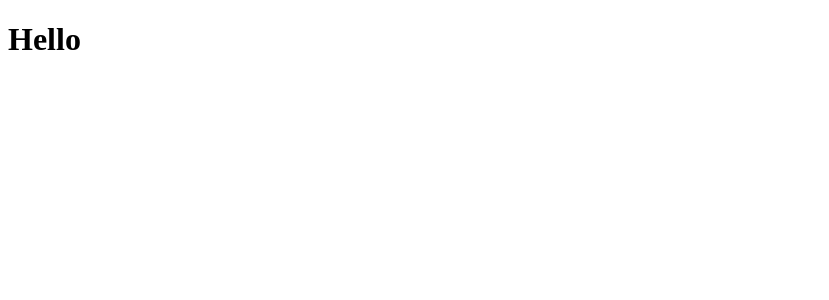
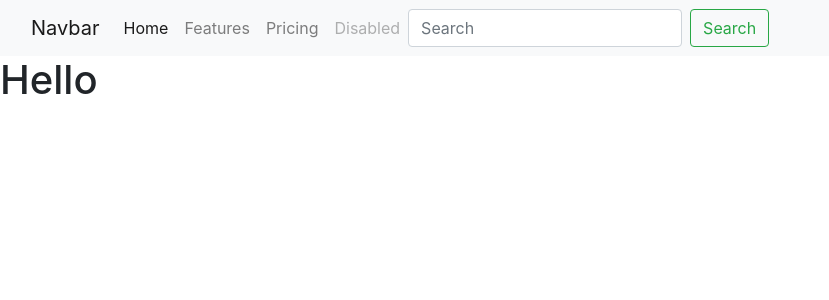
Before and after one commit to adrianleung5/WorldwideTravel, a Django app: page / in a window 1280 px wide. Before the commit the part shown is almost empty. Shown: the top 300 px of the page, without its empty margins (0-829 px from the left). Run offline with Django 3.2, Linux system fonts and the light colour scheme.

Commit message:
Create base html and header html

```diff
--- a/templates/base.html
+++ b/templates/base.html
@@ -1,12 +1,26 @@
+{% load static %}
+
 <!DOCTYPE html>
 <html lang="en">
 <head>
     <meta charset="UTF-8">
     <meta http-equiv="X-UA-Compatible" content="IE=edge">
     <meta name="viewport" content="width=device-width, initial-scale=1.0">
-    <title>Document</title>
+    {% block extra_css %}
+    <link rel="stylesheet" href="https://cdn.jsdelivr.net/npm/bootstrap@4.6.2/dist/css/bootstrap.min.css" integrity="sha384-xOolHFLEh07PJGoPkLv1IbcEPTNtaed2xpHsD9ESMhqIYd0nLMwNLD69Npy4HI+N" crossorigin="anonymous">
+    <link rel ="stylesheet" href = "{% static '/css/base.css' % }">
+    {% endblock %}
+
+    {% block onload_js %}
+    <script src="https://cdn.jsdelivr.net/npm/bootstrap@4.6.2/dist/js/bootstrap.bundle.min.js" integrity="sha384-Fy6S3B9q64WdZWQUiU+q4/2Lc9npb8tCaSX9FK7E8HnRr0Jz8D6OP9dO5Vg3Q9ct" crossorigin="anonymous"></script>
+    {% endblock %}
+
+    <title>Recipe sharing and Meal Planner - {% block title %} {% endblock %}</title>
 </head>
+
 <body>
+
+    {% include 'includes/header.html' %}
     <h1> Hello </h1>
 
 </body>
--- /dev/null
+++ b/templates/includes/header.html
@@ -0,0 +1,32 @@
+<header>
+    <nav class="navbar navbar-expand-lg navbar-light bg-light">
+        <div class = "container-fluid">
+            <a class="navbar-brand" href="#">Navbar</a>
+            <button class="navbar-toggler" type="button" data-toggle="collapse" data-target="#navbarNav" aria-controls="navbarNav" aria-expanded="false" aria-label="Toggle navigation">
+            <span class="navbar-toggler-icon"></span>
+            </button>
+            <div class="collapse navbar-collapse" id="navbarNav">
+            <ul class="navbar-nav">
+                <li class="nav-item active">
+                    <a class="nav-link" href="#">Home <span class="sr-only">(current)</span></a>
+                </li>
+                <li class="nav-item">
+                    <a class="nav-link" href="#">Features</a>
+                </li>
+                <li class="nav-item">
+                    <a class="nav-link" href="#">Pricing</a>
+                </li>
+                <li class="nav-item">
+                    <a class="nav-link disabled">Disabled</a>
+                </li>
+            </ul>
+
+            <!-- form -->
+            <form class="form-inline my-2 my-lg-0">
+                <input class="form-control mr-sm-2" type="search" placeholder="Search" aria-label="Search">
+                <button class="btn btn-outline-success my-2 my-sm-0" type="submit">Search</button>
+            </form>
+        </div>
+
+    </nav>
+</header>
```
